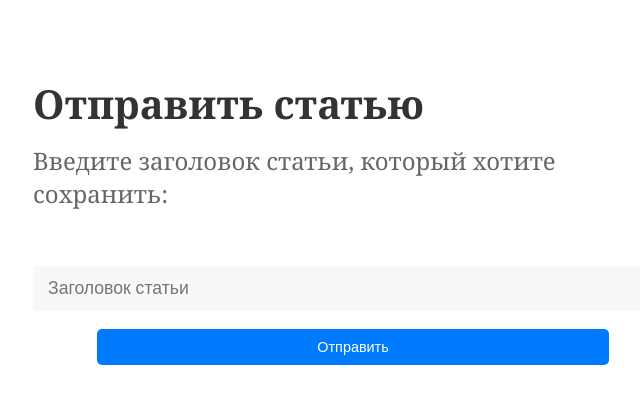
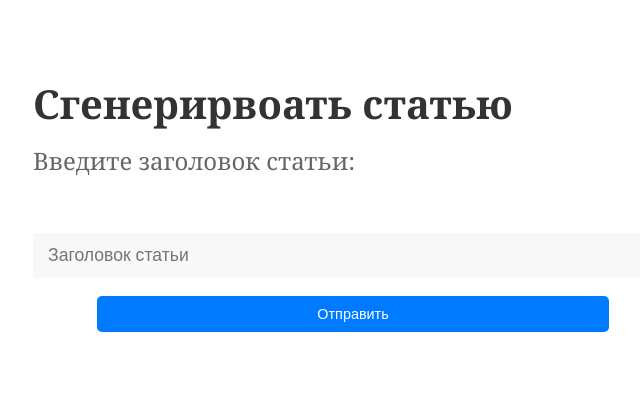
Before and after one commit to Mazide/aipanorama, a Flask app: page / in a window 1280 px wide. Shown: the top 404 px of the page, without its empty margins (287-927 px from the left). Run offline with Flask 2, Linux system fonts and the light colour scheme.

Commit message:
fix labels

```diff
--- a/templates/index.html
+++ b/templates/index.html
@@ -3,14 +3,14 @@
 <head>
     <meta charset="UTF-8">
     <meta name="viewport" content="width=device-width, initial-scale=1.0">
-    <title>Отправить статью</title>
+    <title>Сгенерирвоать статью</title>
     <link rel="stylesheet" type="text/css" href="{{ url_for('static', filename='main.css') }}">
 </head>
 <body>
     <div class="wrapper">
         <header class="article-header">
-            <h1 class="article-title">Отправить статью</h1>
-            <p class="article-subtitle">Введите заголовок статьи, который хотите сохранить:</p>
+            <h1 class="article-title">Сгенерирвоать статью</h1>
+            <p class="article-subtitle">Введите заголовок статьи:</p>
         </header>
         <form action="{{ url_for('submit') }}" method="post" style="margin: 0 1.25rem; padding: 1rem 0;">
             <input type="text" id="title" name="title" required placeholder="Заголовок статьи" class="input-style">
```
Also changed, not shown: 1 other file.
